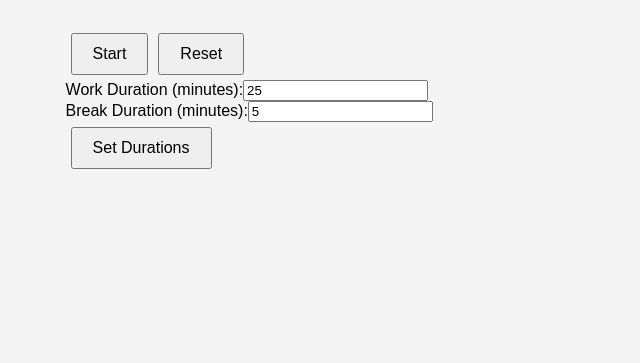
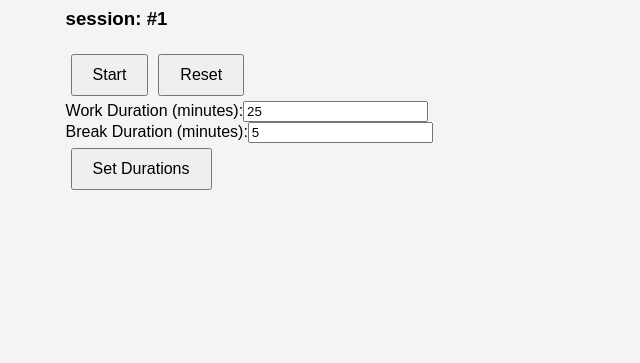
Before and after one commit to DRVV/pomodoro-timer, a Gatsby site: page / in a window 1280 px wide. Shown: the part 437-800 px from the top of the page, without its empty margins (319-959 px from the left). Built offline with nearby package versions, Linux system fonts and the light colour scheme; Gatsby itself is replaced by a stand-in of ours.

Commit message:
add session number counter

```diff
--- a/src/components/Timer.js
+++ b/src/components/Timer.js
@@ -7,6 +7,8 @@ const Timer = () => {
   const [isWorkTime, setIsWorkTime] = useState(true);
   const [workDuration, setWorkDuration] = useState(1500);
   const [breakDuration, setBreakDuration] = useState(300);
+  const [sessionCounter, setSessionCounter] = useState(1);
+
   // const audio = new Audio('../audio/5-13 ゲットファンファーレ(アイテム).mp3');
   const workAudio = new Audio('/assets/audio/5-13 ゲットファンファーレ(アイテム).mp3');
   const breakAudio = new Audio('/assets/audio/5-14 ゲットファンファーレ(克服の証 _ 貴重なアイテム).mp3');
@@ -26,6 +28,7 @@ const Timer = () => {
             workAudio.play();
         } else {
             breakAudio.play();
+            setSessionCounter(sessionCounter + 1);
         }
 
         // switch betweeen work and break
@@ -45,10 +48,11 @@ const Timer = () => {
     <div>
 
       <h1>{formatTime(timeLeft)} {isWorkTime ? "" : "[break]"}</h1>
-
+      <h3>session: #{sessionCounter}</h3>
       <button onClick={() => setIsActive(!isActive)}>
         {isActive ? "Pause" : "Start"}
       </button>
+
       <button onClick={() => setTimeLeft(isWorkTime ? workDuration : breakDuration)}>Reset</button>
 
       <CustomDurationPanel setWorkDuration={setWorkDuration} setBreakDuration={setBreakDuration} />
```
